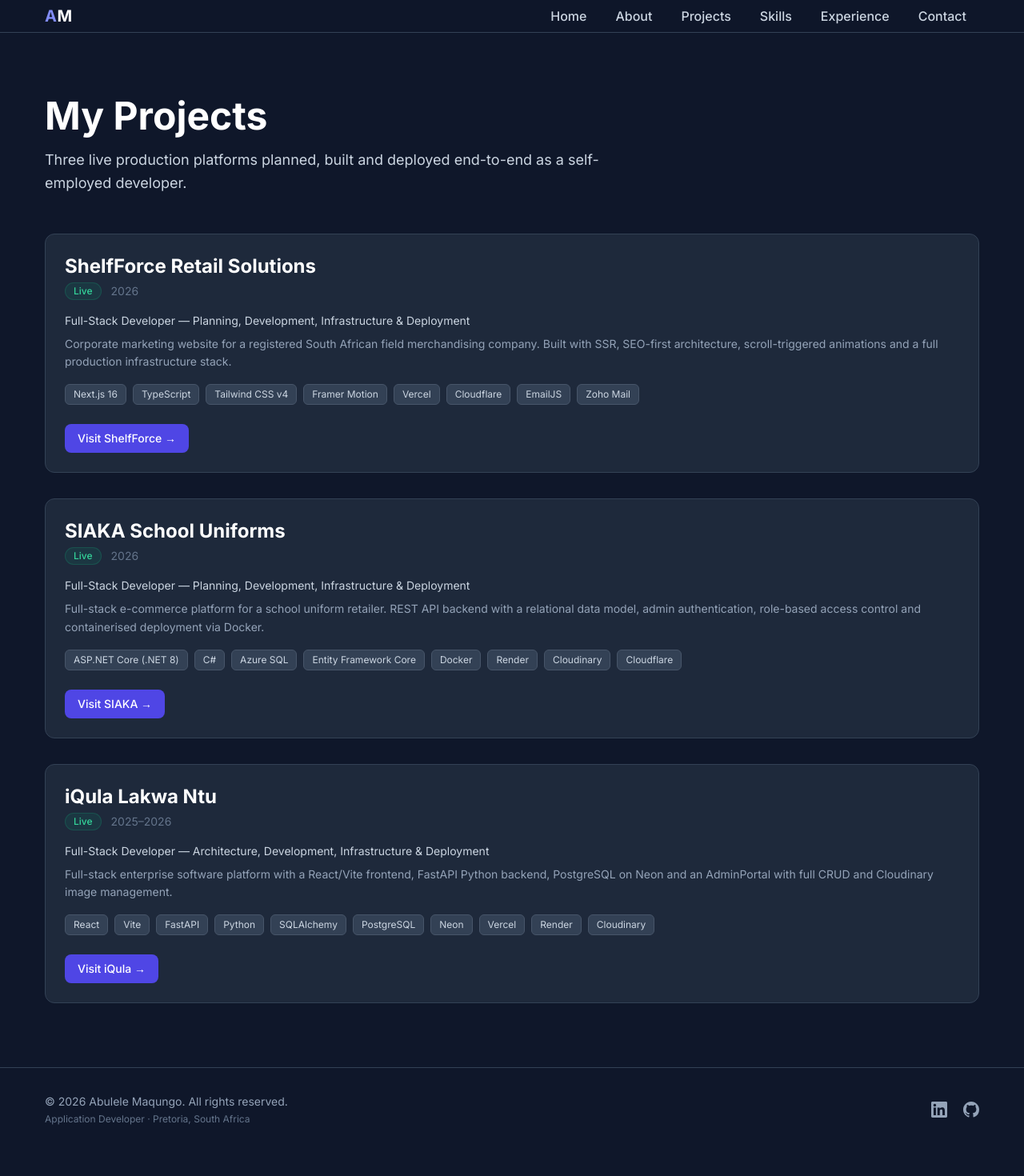
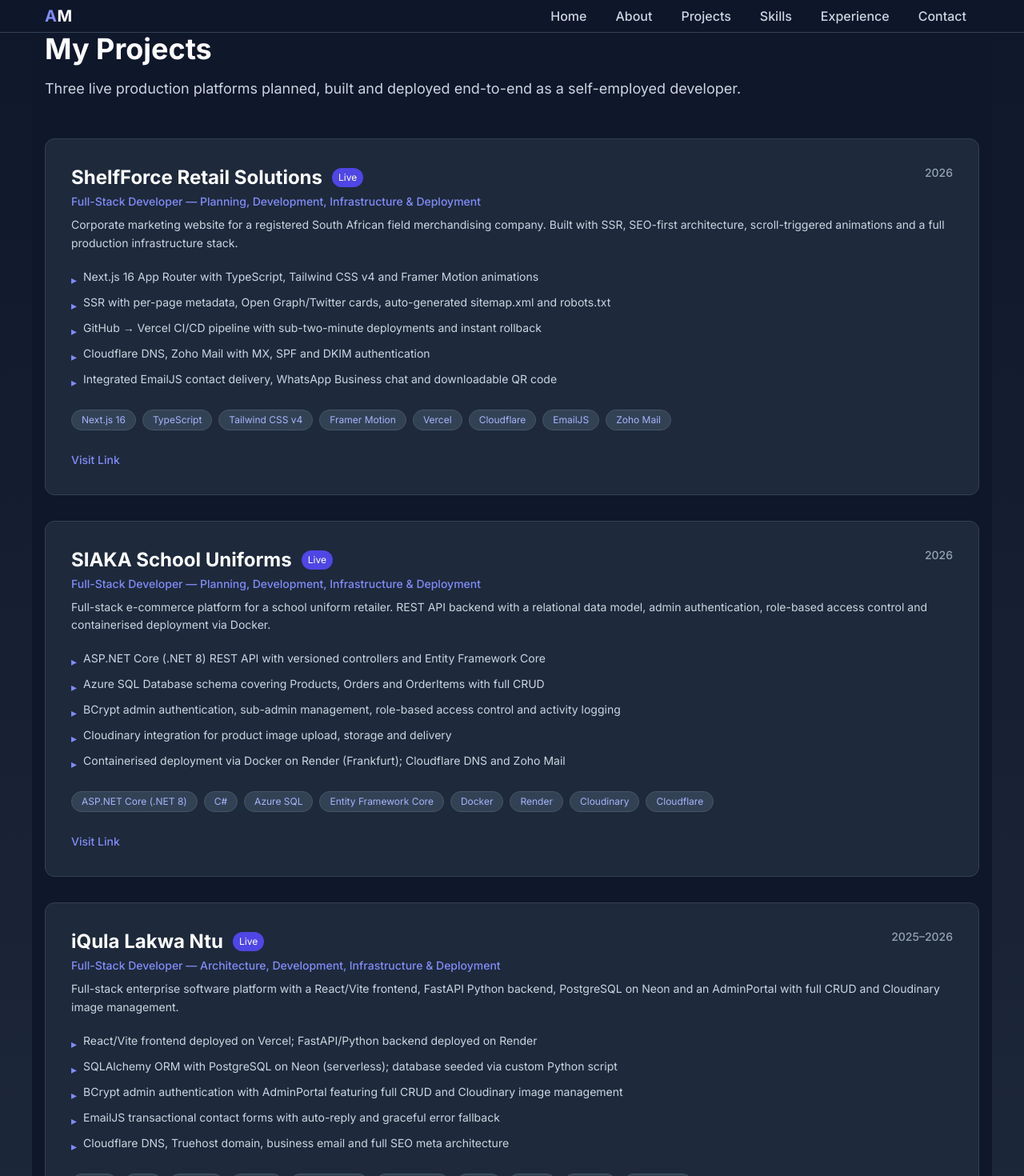
Before and after one commit to AbuMaqungo/abulelemaqungo-portfolio, a Next.js app: page /projects in a window 1280 px wide. Shown: the top 1470 px of the page at 80% size. Before the commit the page ends 1439 px from the top, so only its background shows below. Built offline with nearby package versions, Linux system fonts and the light colour scheme.

Commit message:
link updates

```diff
--- a/src/app/projects/page.tsx
+++ b/src/app/projects/page.tsx
@@ -1,104 +1,131 @@
-'use client'
-
-export default function ProjectsPage() {
+export default function Projects() {
   const projects = [
     {
-      id: 1,
-      name: 'ShelfForce Retail Solutions',
-      status: 'Live',
-      year: '2026',
-      role: 'Full-Stack Developer — Planning, Development, Infrastructure & Deployment',
-      description: 'Corporate marketing website for a registered South African field merchandising company. Built with SSR, SEO-first architecture, scroll-triggered animations and a full production infrastructure stack.',
-      technologies: ['Next.js 16', 'TypeScript', 'Tailwind CSS v4', 'Framer Motion', 'Vercel', 'Cloudflare', 'EmailJS', 'Zoho Mail'],
-      url: 'https://shelfforce.co.za',
-      buttonText: 'Visit ShelfForce →'
+      title: "ShelfForce Retail Solutions",
+      role: "Full-Stack Developer — Planning, Development, Infrastructure & Deployment",
+      year: "2026",
+      description:
+        "Corporate marketing website for a registered South African field merchandising company. Built with SSR, SEO-first architecture, scroll-triggered animations and a full production infrastructure stack.",
+      highlights: [
+        "Next.js 16 App Router with TypeScript, Tailwind CSS v4 and Framer Motion animations",
+        "SSR with per-page metadata, Open Graph/Twitter cards, auto-generated sitemap.xml and robots.txt",
+        "GitHub → Vercel CI/CD pipeline with sub-two-minute deployments and instant rollback",
+        "Cloudflare DNS, Zoho Mail with MX, SPF and DKIM authentication",
+        "Integrated EmailJS contact delivery, WhatsApp Business chat and downloadable QR code",
+      ],
+      technologies: [
+        "Next.js 16", "TypeScript", "Tailwind CSS v4", "Framer Motion",
+        "Vercel", "Cloudflare", "EmailJS", "Zoho Mail",
+      ],
+      link: "https://shelfforce.co.za",
+      live: true,
     },
     {
-      id: 2,
-      name: 'SIAKA School Uniforms',
-      status: 'Live',
-      year: '2026',
-      role: 'Full-Stack Developer — Planning, Development, Infrastructure & Deployment',
-      description: 'Full-stack e-commerce platform for a school uniform retailer. REST API backend with a relational data model, admin authentication, role-based access control and containerised deployment via Docker.',
-      technologies: ['ASP.NET Core (.NET 8)', 'C#', 'Azure SQL', 'Entity Framework Core', 'Docker', 'Render', 'Cloudinary', 'Cloudflare'],
-      url: 'https://siaka.co.za',
-      buttonText: 'Visit SIAKA →'
+      title: "SIAKA School Uniforms",
+      role: "Full-Stack Developer — Planning, Development, Infrastructure & Deployment",
+      year: "2026",
+      description:
+        "Full-stack e-commerce platform for a school uniform retailer. REST API backend with a relational data model, admin authentication, role-based access control and containerised deployment via Docker.",
+      highlights: [
+        "ASP.NET Core (.NET 8) REST API with versioned controllers and Entity Framework Core",
+        "Azure SQL Database schema covering Products, Orders and OrderItems with full CRUD",
+        "BCrypt admin authentication, sub-admin management, role-based access control and activity logging",
+        "Cloudinary integration for product image upload, storage and delivery",
+        "Containerised deployment via Docker on Render (Frankfurt); Cloudflare DNS and Zoho Mail",
+      ],
+      technologies: [
+        "ASP.NET Core (.NET 8)", "C#", "Azure SQL", "Entity Framework Core",
+        "Docker", "Render", "Cloudinary", "Cloudflare",
+      ],
+      link: "https://siaka.co.za",
+      live: true,
     },
     {
-      id: 3,
-      name: 'iQula Lakwa Ntu',
-      status: 'Live',
-      year: '2025–2026',
-      role: 'Full-Stack Developer — Architecture, Development, Infrastructure & Deployment',
-      description: 'Full-stack enterprise software platform with a React/Vite frontend, FastAPI Python backend, PostgreSQL on Neon and an AdminPortal with full CRUD and Cloudinary image management.',
-      technologies: ['React', 'Vite', 'FastAPI', 'Python', 'SQLAlchemy', 'PostgreSQL', 'Neon', 'Vercel', 'Render', 'Cloudinary'],
-      url: 'https://iqulalakwantu.co.za',
-      buttonText: 'Visit iQula →'
-    }
-  ]
+      title: "iQula Lakwa Ntu",
+      role: "Full-Stack Developer — Architecture, Development, Infrastructure & Deployment",
+      year: "2025–2026",
+      description:
+        "Full-stack enterprise software platform with a React/Vite frontend, FastAPI Python backend, PostgreSQL on Neon and an AdminPortal with full CRUD and Cloudinary image management.",
+      highlights: [
+        "React/Vite frontend deployed on Vercel; FastAPI/Python backend deployed on Render",
+        "SQLAlchemy ORM with PostgreSQL on Neon (serverless); database seeded via custom Python script",
+        "BCrypt admin authentication with AdminPortal featuring full CRUD and Cloudinary image management",
+        "EmailJS transactional contact forms with auto-reply and graceful error fallback",
+        "Cloudflare DNS, Truehost domain, business email and full SEO meta architecture",
+      ],
+      technologies: [
+        "React", "Vite", "FastAPI", "Python", "SQLAlchemy",
+        "PostgreSQL", "Neon", "Vercel", "Render", "Cloudinary",
+      ],
+      link: "https://iqulalakwantu.co.za",
+      live: true,
+    },
+  ];
 
   return (
-    <div className="min-h-screen bg-slate-900 py-20">
-      <div className="container mx-auto px-4">
-        <h1 className="text-4xl md:text-5xl font-bold text-white mb-4">
-          My Projects
-        </h1>
-        <p className="text-slate-300 text-lg max-w-3xl mb-12 leading-relaxed">
+    <div className="container py-12 bg-slate-900 min-h-screen">
+      <h1 className="text-4xl font-bold text-white mb-4">My Projects</h1>
+      <p className="text-slate-300 text-lg mb-12">
         Three live production platforms planned, built and deployed end-to-end as a self-employed developer.
       </p>
 
       <div className="grid grid-cols-1 gap-8">
-          {projects.map((project) => (
+        {projects.map((project, index) => (
           <div
-              key={project.id}
-              className="bg-slate-800 rounded-xl border border-slate-700 hover:border-indigo-500/30 transition-all duration-300 overflow-hidden"
+            key={index}
+            className="bg-slate-800 rounded-xl p-8 border border-slate-700 hover:border-indigo-500 transition-colors"
           >
-              <div className="p-6">
-                <div className="flex flex-wrap items-start justify-between gap-4 mb-4">
+            {/* Header */}
+            <div className="flex flex-col md:flex-row md:items-start md:justify-between gap-2 mb-2">
               <div>
-                    <h2 className="text-2xl font-bold text-white">
-                      {project.name}
-                    </h2>
-                    <div className="flex items-center gap-3 mt-1">
-                      <span className="px-2.5 py-0.5 bg-emerald-500/10 text-emerald-400 rounded-full text-xs font-medium border border-emerald-500/20">
-                        {project.status}
-                      </span>
-                      <span className="text-slate-500 text-sm">{project.year}</span>
+                <div className="flex items-center gap-3 mb-1">
+                  <h3 className="text-2xl font-bold text-white">{project.title}</h3>
+                  {project.live && (
+                    <span className="text-xs bg-indigo-600 text-white px-2 py-1 rounded-full">Live</span>
+                  )}
                 </div>
+                <p className="text-indigo-400 text-sm font-medium">{project.role}</p>
               </div>
+              <span className="text-slate-400 text-sm font-medium">{project.year}</span>
             </div>
 
-                <p className="text-slate-300 text-sm mb-2">
-                  {project.role}
-                </p>
-                <p className="text-slate-400 text-sm leading-relaxed mb-4">
-                  {project.description}
-                </p>
+            {/* Description */}
+            <p className="text-slate-300 text-sm leading-relaxed mb-5">{project.description}</p>
 
+            {/* Highlights */}
+            <ul className="space-y-2 mb-6">
+              {project.highlights.map((point, i) => (
+                <li key={i} className="flex items-start gap-2 text-slate-300 text-sm">
+                  <span className="text-indigo-400 mt-1">▸</span>
+                  {point}
+                </li>
+              ))}
+            </ul>
+
+            {/* Tech Stack */}
             <div className="flex flex-wrap gap-2 mb-6">
-                  {project.technologies.map((tech) => (
+              {project.technologies.map((tech, techIndex) => (
                 <span
-                      key={tech}
-                      className="px-2.5 py-1 bg-slate-700 text-slate-300 rounded-md text-xs border border-slate-600"
+                  key={techIndex}
+                  className="bg-slate-700 text-indigo-300 px-3 py-1 rounded-full text-xs border border-slate-600"
                 >
                   {tech}
                 </span>
               ))}
             </div>
 
+            {/* Link */}
             <a
-                  href={project.url}
+              href={project.link}
               target="_blank"
               rel="noopener noreferrer"
-                  className="inline-flex items-center gap-2 px-4 py-2 bg-indigo-600 hover:bg-indigo-700 text-white rounded-lg transition-colors text-sm font-medium"
+              className="text-indigo-400 hover:text-indigo-300 font-medium inline-flex items-center text-sm"
             >
-                  {project.buttonText}
+              Visit Link
             </a>
-              </div>
           </div>
         ))}
       </div>
     </div>
-    </div>
-  )
+  );
 }
```
Lines whose indentation alone changed are shown as unchanged.
